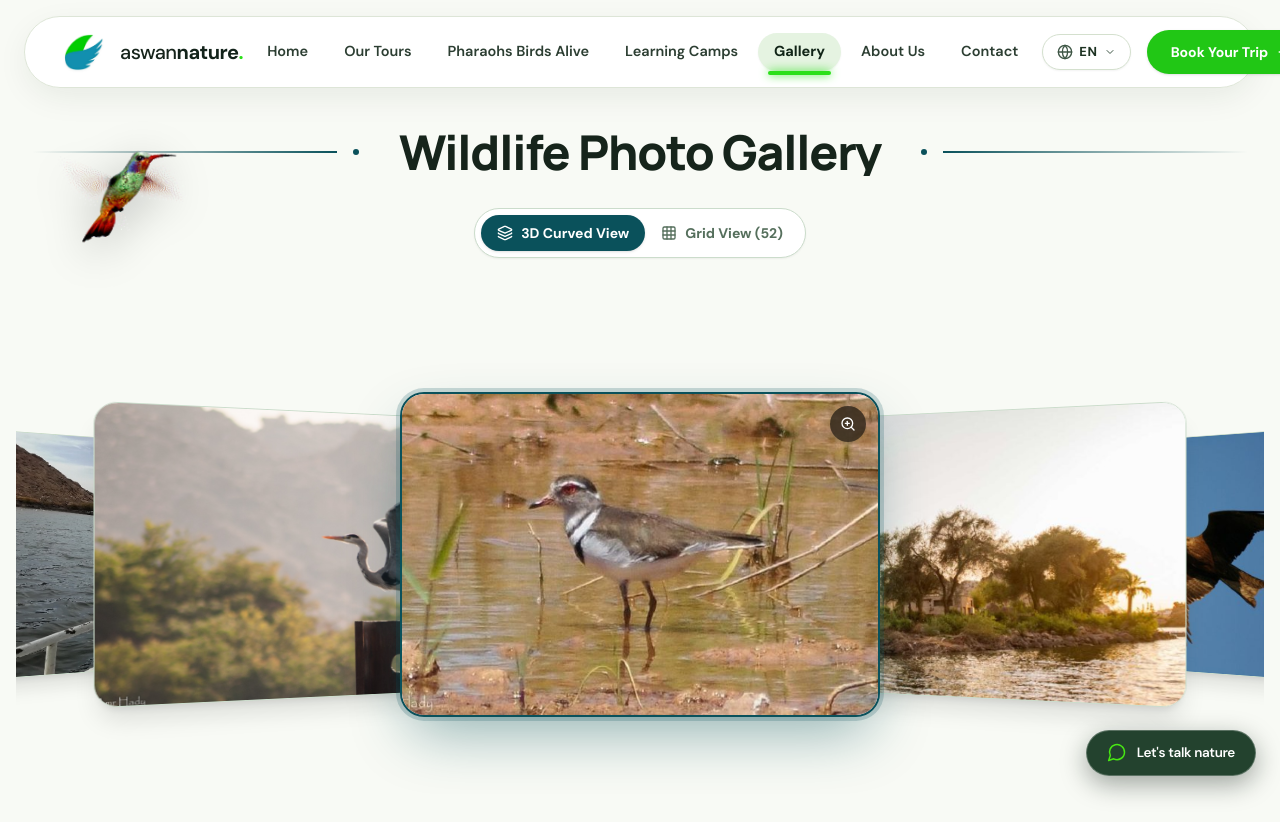
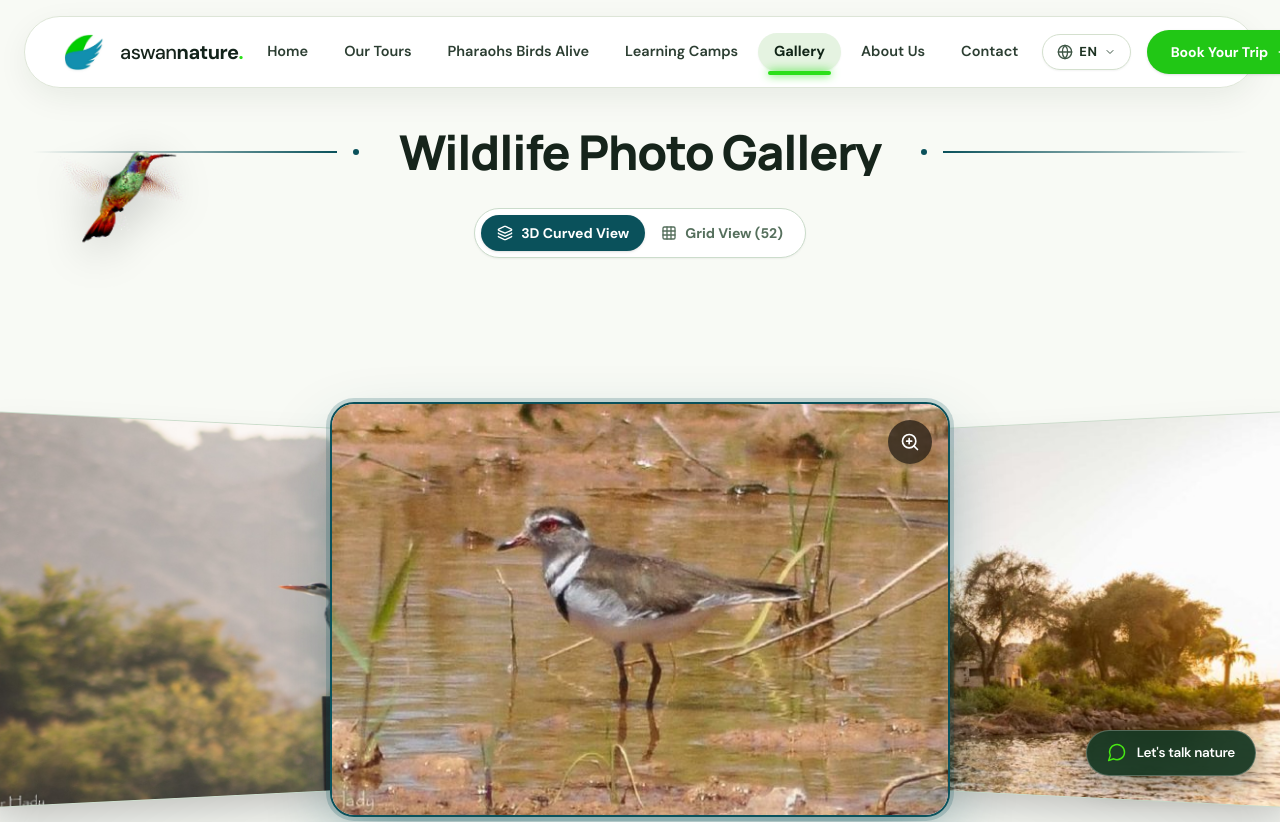
Before and after one commit to Islam-Shahat/Aswan-Nature, a React (Vite) app: page /gallery in a window 1280 px wide. Shown: the top 822 px of the page. Built offline with nearby package versions, Linux system fonts and the light colour scheme; a web font is replaced by a local one.

Commit message:
feat(gallery): make 3D carousel expand to 100% full screen width with panoramic arc and larger cards

```diff
--- a/src/components/CurvedCylinderCarousel.jsx
+++ b/src/components/CurvedCylinderCarousel.jsx
@@ -103,9 +103,9 @@ export const CurvedCylinderCarousel = ({ photos, isAr, onPhotoClick }) => {
   }, [handleNext, handlePrev, isAr]);
 
   // Render cards within window around activeIndex
-  // Visible range: -4 to +4 (9 cards on the 3D cylinder)
+  // Visible range: -5 to +5 (11 cards spanning the full viewport arc)
   const visibleCards = [];
-  const VISIBLE_RADIUS = 4;
+  const VISIBLE_RADIUS = 5;
 
   for (let offset = -VISIBLE_RADIUS; offset <= VISIBLE_RADIUS; offset++) {
     const rawIndex = activeIndex + offset;
@@ -118,22 +118,22 @@ export const CurvedCylinderCarousel = ({ photos, isAr, onPhotoClick }) => {
   }
 
   // Drag progress normalized (-1 to 1)
-  const dragFraction = isDragging ? Math.max(-1, Math.min(1, dragOffset / 260)) : 0;
+  const dragFraction = isDragging ? Math.max(-1, Math.min(1, dragOffset / 300)) : 0;
 
   return (
-    <div className="w-full flex flex-col items-center select-none py-2 sm:py-6">
-      {/* 3D Scene Viewport */}
+    <div className="w-full flex flex-col items-center select-none py-2 sm:py-6 overflow-hidden">
+      {/* 3D Scene Viewport - Full 100% Screen Width */}
       <div
         ref={containerRef}
         onPointerDown={handlePointerDown}
         onPointerMove={handlePointerMove}
         onPointerUp={handlePointerUp}
         onPointerLeave={handlePointerUp}
-        className={`relative w-full max-w-7xl h-[340px] sm:h-[420px] lg:h-[480px] flex items-center justify-center overflow-hidden touch-pan-y cursor-grab ${
+        className={`relative w-full h-[360px] sm:h-[460px] lg:h-[530px] xl:h-[590px] flex items-center justify-center overflow-hidden touch-pan-y cursor-grab ${
           isDragging ? 'cursor-grabbing' : ''
         }`}
         style={{
-          perspective: '1200px',
+          perspective: '1300px',
         }}
       >
         {/* 3D Cylinder Container */}
@@ -144,12 +144,12 @@ export const CurvedCylinderCarousel = ({ photos, isAr, onPhotoClick }) => {
           }}
         >
           {visibleCards.map(({ photo, photoIndex, offset }) => {
-            // Precise mathematical cylinder curve for landscape photos
+            // Precise mathematical cylinder curve spanning the full browser width
             const effectiveOffset = offset - dragFraction;
-            const angleStep = 24; // Degrees between cards on the cylinder
+            const angleStep = 21; // Degrees between cards on the cylinder
             const angle = effectiveOffset * angleStep;
             const rad = (angle * Math.PI) / 180;
-            const radius = 820; // Cylinder radius in px for wide natural cards
+            const radius = 1050; // Expansive cylinder radius for panoramic full-width arc
 
             // Parametric cylinder coordinates
             const x = Math.sin(rad) * radius;
@@ -157,10 +157,10 @@ export const CurvedCylinderCarousel = ({ photos, isAr, onPhotoClick }) => {
             const rotateY = -angle;
 
             const absOffset = Math.abs(effectiveOffset);
-            const scale = Math.max(0.75, 1 - absOffset * 0.07);
-            // 100% opaque solid cards with no see-through transparency
-            const opacity = absOffset > 3.2 ? 0 : 1;
-            const zIndex = Math.round(50 - absOffset * 8);
+            const scale = Math.max(0.72, 1 - absOffset * 0.065);
+            // Fully visible across the whole screen width
+            const opacity = absOffset > 4.4 ? 0 : 1;
+            const zIndex = Math.round(60 - absOffset * 8);
             const isCenter = Math.abs(effectiveOffset) < 0.45;
 
             return (
@@ -175,14 +175,14 @@ export const CurvedCylinderCarousel = ({ photos, isAr, onPhotoClick }) => {
                     setActiveIndex(photoIndex);
                   }
                 }}
-                className={`group absolute w-[280px] h-[190px] sm:w-[390px] sm:h-[265px] lg:w-[480px] lg:h-[325px] rounded-2xl sm:rounded-3xl overflow-hidden bg-white will-change-transform ${
+                className={`group absolute w-[290px] h-[195px] sm:w-[420px] sm:h-[285px] lg:w-[540px] lg:h-[365px] xl:w-[620px] xl:h-[415px] rounded-2xl sm:rounded-3xl overflow-hidden bg-white will-change-transform ${
                   isDragging
                     ? 'transition-none'
                     : 'transition-all duration-600 ease-[cubic-bezier(0.2,1,0.3,1)]'
                 } ${
                   isCenter
-                    ? 'border-2 border-[#0a515b] shadow-[0_25px_60px_-12px_rgba(10,81,91,0.45)] ring-4 ring-[#0a515b]/20 cursor-pointer'
-                    : 'border border-[#CBDCCB] shadow-xl cursor-pointer hover:border-[#0a515b]/60'
+                    ? 'border-2 border-[#0a515b] shadow-[0_30px_70px_-12px_rgba(10,81,91,0.45)] ring-4 ring-[#0a515b]/20 cursor-pointer'
+                    : 'border border-[#CBDCCB] shadow-2xl cursor-pointer hover:border-[#0a515b]/60'
                 }`}
                 style={{
                   transform: `translate3d(${x}px, 0, ${z}px) rotateY(${rotateY}deg) scale(${scale})`,
@@ -191,7 +191,7 @@ export const CurvedCylinderCarousel = ({ photos, isAr, onPhotoClick }) => {
                   transformStyle: 'preserve-3d',
                 }}
               >
-                {/* Natural full photo - crisp and 100% solid with subtle zoom on hover */}
+                {/* Natural full photo - crisp, expansive and 100% solid */}
                 <img
                   src={photo.src}
                   alt={isAr ? photo.titleAr : photo.titleEn}
@@ -202,8 +202,8 @@ export const CurvedCylinderCarousel = ({ photos, isAr, onPhotoClick }) => {
 
                 {/* Quick Zoom icon on Center Card */}
                 {isCenter && (
-                  <div className="absolute top-3 right-3 rtl:right-auto rtl:left-3 p-2.5 rounded-full bg-black/60 backdrop-blur-md text-white hover:bg-[#0a515b] transition-colors shadow-md">
-                    <ZoomIn className="w-4 h-4" />
+                  <div className="absolute top-4 right-4 rtl:right-auto rtl:left-4 p-3 rounded-full bg-black/60 backdrop-blur-md text-white hover:bg-[#0a515b] transition-colors shadow-md">
+                    <ZoomIn className="w-5 h-5" />
                   </div>
                 )}
               </div>
--- a/src/pages/GalleryPage.jsx
+++ b/src/pages/GalleryPage.jsx
@@ -77,9 +77,9 @@ export const GalleryPage = () => {
         </div>
       </div>
 
-      {/* Main Showcase: 3D Curved Cylinder Carousel */}
+      {/* Main Showcase: 3D Curved Cylinder Carousel - Full Viewport Width */}
       {viewMode === '3d' ? (
-        <div className="w-full max-w-[1500px] mx-auto px-4">
+        <div className="w-full overflow-hidden px-0">
           <CurvedCylinderCarousel
             photos={galleryPhotos}
             isAr={isAr}
```
